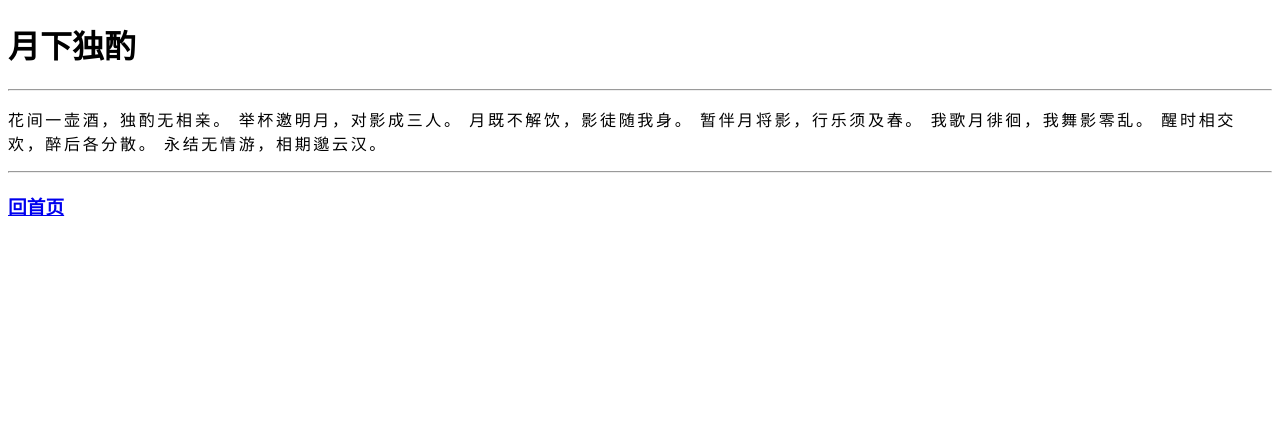
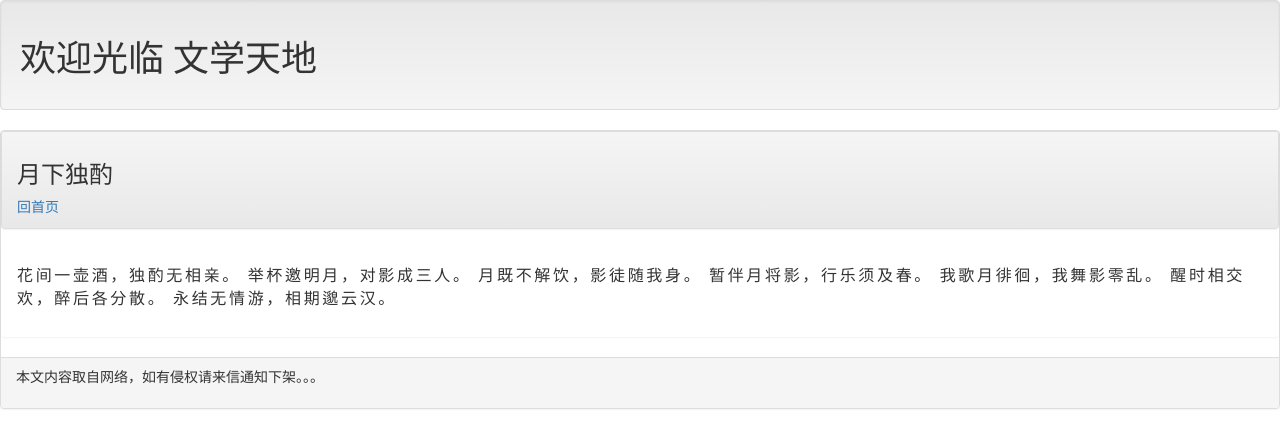
Before and after one commit to Jinbangfang/mblog, a Django app: a page that uses templates/post.html in a window 1280 px wide. Shown: the top 448 px of the page. Run offline with Django 3.2, Linux system fonts and the light colour scheme; data comes from the database, SQL or seed files in the repository; some libraries are stand-ins or nearby versions.

Commit message:
20180326

```diff
--- /dev/null
+++ b/templates/base.html
@@ -0,0 +1,34 @@
+<!-- base.html -->
+<!DOCTPYE html>
+<html>
+<head>
+    <meta charset='utf-8'>
+    <title>
+        {% block title %} {% endblock %}
+    </title>
+    <!-- Latest compiled and minified CSS -->
+<link rel="stylesheet" href="https://maxcdn.bootstrapcdn.com/bootstrap/3.3.7/css/bootstrap.min.css" integrity="sha384-BVYiiSIFeK1dGmJRAkycuHAHRg32OmUcww7on3RYdg4Va+PmSTsz/K68vbdEjh4u" crossorigin="anonymous">
+
+<!-- Optional theme -->
+<link rel="stylesheet" href="https://maxcdn.bootstrapcdn.com/bootstrap/3.3.7/css/bootstrap-theme.min.css" integrity="sha384-rHyoN1iRsVXV4nD0JutlnGaslCJuC7uwjduW9SVrLvRYooPp2bWYgmgJQIXwl/Sp" crossorigin="anonymous">
+
+<!-- Latest compiled and minified JavaScript -->
+<script src="https://maxcdn.bootstrapcdn.com/bootstrap/3.3.7/js/bootstrap.min.js" integrity="sha384-Tc5IQib027qvyjSMfHjOMaLkfuWVxZxUPnCJA7l2mCWNIpG9mGCD8wGNIcPD7Txa" crossorigin="anonymous"></script>
+</head>
+<body>
+    <div class="'container-fluid">
+        {% include 'header.html'%}
+        <div class="panel panel-default">
+            <div class="panel panel-heading">
+                {% block headmessage %} {% endblock %}
+            </div>
+            <div  class="panel panel-body"
+                {% block content %} {% endblock %}
+            </div>
+            <div class="panel-footer"
+                {% include 'footer.html'%}
+            </div>
+        </div>
+    </div>
+</body>
+</html>
--- /dev/null
+++ b/templates/footer.html
@@ -0,0 +1,8 @@
+<!-- footer.html -->
+{% block footer %}
+    {% if now %}
+    <p style="font-family: 微软雅黑;">现在时刻： {{ now }}</p>
+    {% else %}
+    <p style="font-family: 微软雅黑;">本文内容取自网络，如有侵权请来信通知下架。。。</p>
+    {% endif %}
+{% endblock %}
--- /dev/null
+++ b/templates/header.html
@@ -0,0 +1,4 @@
+<!-- header.html -->
+<div class="well">
+    <h1 style="font-family: 微软雅黑;">欢迎光临 文学天地</h1>
+</div>
--- a/templates/post.html
+++ b/templates/post.html
@@ -1,18 +1,11 @@
-<!DOCTYPE html>
-<html>
-<head>
-    <meta charset="utf-8">
-    <title>
-        欢迎光临我的博客
-    </title>
-</head>
-<body>
-    <h1>{{post.title}}</h1>
-    <hr>
-         <p style="font-family: 微软雅黑;font-size:12pt;letter-spacing: 2pt;">
-            {{post.body}}
-         </p>
-    <hr>
-    <h3><a href = '/'>回首页</a></h3>
-</body>
-</html>
+<!-- post.html -->
+{% extends 'base.html' %}
+{% block title %}{{post.title}} - 文学天地 {% endblock %}
+{% block headmessage %}
+    <h3 style="font-family: 微软雅黑;">{{ post.title}}</h3>
+    <a style="font-family: 微软雅黑;" href="/">回首页</a>
+{% endblock %}
+{% block content %}
+    <p style="font-family: 微软雅黑;font-size:12pt; letter-spacing: 2pt;">
+        {{post.body}}</p>
+{% endblock %}
```
Also changed, not shown: templates/index.html (+9 -17 lines).
